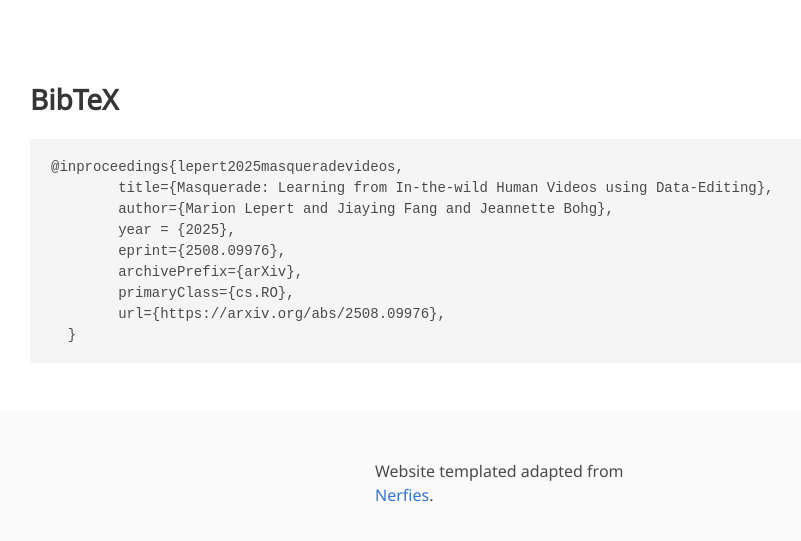
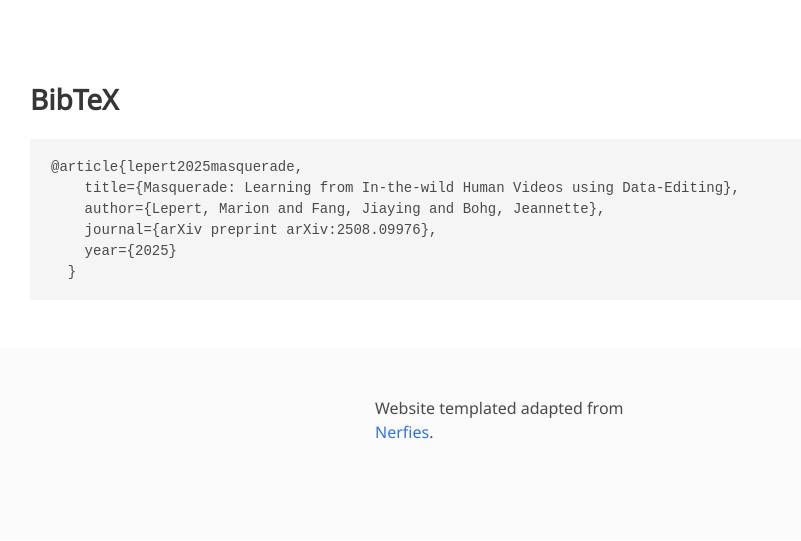
Before and after one commit to masquerade-robot/masquerade-robot.github.io, a plain HTML site: page index.html in a window 1280 px wide. Shown: the part 4439-4980 px from the top of the page, without its empty margins (130-931 px from the left). Drawn offline with nearby package versions, Linux system fonts and the light colour scheme; some icons are missing; a web font is replaced by a local one.

Commit message:
fix bibtex

```diff
--- a/index.html
+++ b/index.html
@@ -513,14 +513,11 @@
   <section class="section" id="BibTeX">
     <div class="container is-max-desktop content">
       <h2 class="title">BibTeX</h2>
-      <pre><code>@inproceedings{lepert2025masqueradevideos,
-        title={Masquerade: Learning from In-the-wild Human Videos using Data-Editing},
-        author={Marion Lepert and Jiaying Fang and Jeannette Bohg},
-        year = {2025},
-        eprint={2508.09976},
-        archivePrefix={arXiv},
-        primaryClass={cs.RO},
-        url={https://arxiv.org/abs/2508.09976},
+      <pre><code>@article{lepert2025masquerade,
+    title={Masquerade: Learning from In-the-wild Human Videos using Data-Editing},
+    author={Lepert, Marion and Fang, Jiaying and Bohg, Jeannette},
+    journal={arXiv preprint arXiv:2508.09976},
+    year={2025}
   }</code></pre>
     </div>
   </section>
```
